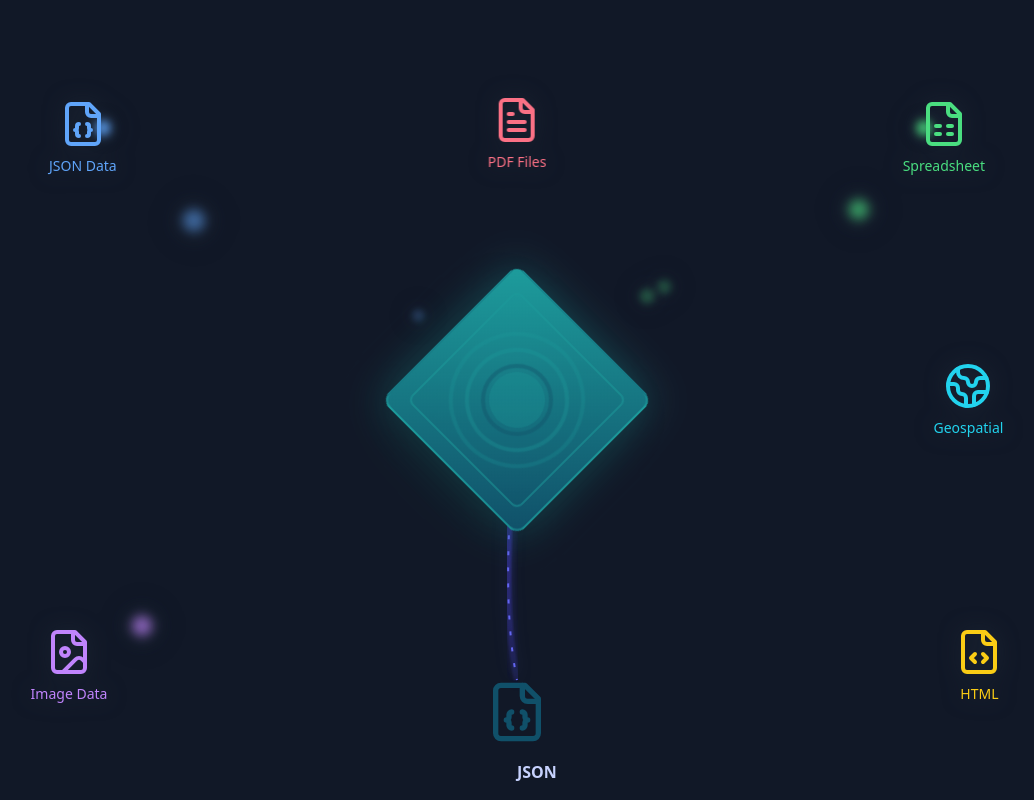
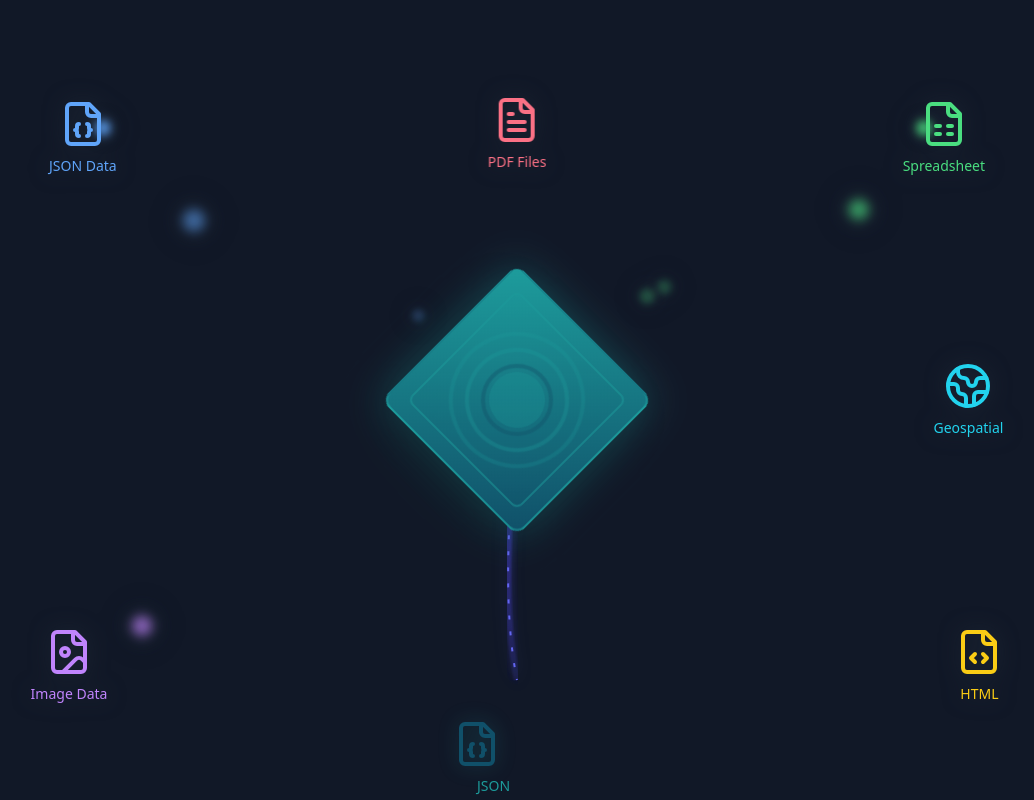
Before and after one commit to oalopez/stratum-iq-animation, a React (Vite) app: page / in a window 1280 px wide. Shown: the whole page, without its empty margins (123-1157 px from the left). Built offline with nearby package versions, Linux system fonts and the light colour scheme.

Commit message:
improvement in output icons concept

```diff
--- a/src/components/DataMachine.tsx
+++ b/src/components/DataMachine.tsx
@@ -1,7 +1,8 @@
-import { useEffect, useRef } from 'react';
+import { useEffect, useRef, useState } from 'react';
 import gsap from 'gsap';
 import { MotionPathPlugin } from 'gsap/MotionPathPlugin';
-import { FileJson, FileSpreadsheet, FileImage, FileCode, FileText, Table2, Globe2, Database } from 'lucide-react';
+import { FileJson, FileSpreadsheet, FileImage, FileCode, Globe2, FileText } from 'lucide-react';
+import { OUTPUT_FORMATS } from '../config/animation.config';
 
 // Register the plugin
 gsap.registerPlugin(MotionPathPlugin);
@@ -10,6 +11,7 @@ const DataMachine = () => {
   const containerRef = useRef<HTMLDivElement>(null);
   const machineRef = useRef<HTMLDivElement>(null);
   const timeline = useRef<gsap.core.Timeline>();
+  const [currentIndex, setCurrentIndex] = useState(0);
 
   // Animation configuration parameters
   const CONFIG = {
@@ -266,34 +268,11 @@ const DataMachine = () => {
 
   useEffect(() => {
     const outputs = ['CSV', 'JSON', 'API', 'Database'];
-    let currentIndex = 0;
-    let rafId: number;
+    const interval = setInterval(() => {
+      setCurrentIndex((prev) => (prev + 1) % outputs.length);
+    }, 3000); // Changed to 3000ms for slower transitions
 
-    const rotateOutputs = () => {
-      // Batch DOM operations
-      requestAnimationFrame(() => {
-        const icons = document.querySelectorAll('.output-icon');
-        const texts = document.querySelectorAll('.output-text');
-
-        icons.forEach((el, idx) => {
-          el.classList.toggle('active', idx === currentIndex);
-        });
-
-        texts.forEach((el, idx) => {
-          el.classList.toggle('active', idx === currentIndex);
-        });
-
-        currentIndex = (currentIndex + 1) % outputs.length;
-      });
-    };
-
-    rotateOutputs();
-    const interval = setInterval(rotateOutputs, 3000);
-
-    return () => {
-      clearInterval(interval);
-      if (rafId) cancelAnimationFrame(rafId);
-    };
+    return () => clearInterval(interval);
   }, []);
 
   const createOutputParticle = (sourceType: 'api' | 'geospatial' | 'pdf') => {
@@ -508,21 +487,33 @@ const DataMachine = () => {
       </div>
 
       {/* Multi-format Output */}
-      <div className="absolute bottom-10 left-1/2 -translate-x-1/2 flex flex-col items-center gap-4">
-        <div className="relative w-16 h-16">
-          <div className="output-particles-container"></div>
-          <div className="output-icon-container">
-            <Table2 className="w-16 h-16 text-indigo-400 absolute output-icon" />
-            <FileJson className="w-16 h-16 text-indigo-400 absolute output-icon" />
-            <FileCode className="w-16 h-16 text-indigo-400 absolute output-icon" />
-            <Database className="w-16 h-16 text-indigo-400 absolute output-icon" />
-          </div>
-        </div>
-        <div className="text-indigo-200 font-semibold output-text-container">
-          <span className="absolute output-text">CSV</span>
-          <span className="absolute output-text">JSON</span>
-          <span className="absolute output-text">API</span>
-          <span className="absolute output-text">Database</span>
+      <div className="absolute bottom-8 left-1/2 transform -translate-x-1/2 flex flex-col items-center gap-4">
+        <div className="relative flex gap-8">
+          {OUTPUT_FORMATS.map((format, index) => {
+            const Icon = format.icon;
+            return (
+              <div key={format.type} className="relative">
+                <div className="output-icon-container">
+                  {/* Glow container */}
+                  <div className="glow-container"></div>
+                  {/* Icon */}
+                  <Icon
+                    className={`output-icon w-12 h-12 ${index === currentIndex ? 'active' : ''}`}
+                    style={{
+                      transition: 'all 0.5s ease',
+                      transformOrigin: 'center'
+                    }}
+                  />
+                </div>
+                <span
+                  className={`output-text absolute top-full left-1/2 transform -translate-x-1/2 mt-2
+                             text-[#1D9C9C] text-sm font-medium ${index === currentIndex ? 'active' : ''}`}
+                >
+                  {format.label}
+                </span>
+              </div>
+            );
+          })}
         </div>
       </div>
     </div>
--- a/src/config/animation.config.ts
+++ b/src/config/animation.config.ts
@@ -1,3 +1,5 @@
+import { Table2, FileJson, FileCode, Database } from 'lucide-react';
+
 export const ANIMATION_CONFIG = {
   particles: {
     scale: {
@@ -41,8 +43,8 @@ export const DATA_SOURCES = [
 ];
 
 export const OUTPUT_FORMATS = [
-  { type: 'csv', icon: 'Table2', label: 'CSV' },
-  { type: 'json', icon: 'FileJson', label: 'JSON' },
-  { type: 'api', icon: 'FileCode', label: 'API' },
-  { type: 'database', icon: 'Database', label: 'Database' }
+  { type: 'csv', icon: Table2, label: 'CSV' },
+  { type: 'json', icon: FileJson, label: 'JSON' },
+  { type: 'api', icon: FileCode, label: 'API' },
+  { type: 'database', icon: Database, label: 'Database' }
 ];
--- a/src/index.css
+++ b/src/index.css
@@ -37,12 +37,26 @@
   color: #105069;
   opacity: 0;
   transform: scale(0.8);
-  transition: all 0.5s ease;
+  transition: all 0.8s ease;
+  filter: drop-shadow(0 0 8px rgba(16, 80, 105, 0.2));
 }
 
 .output-icon.active {
   opacity: 1;
   transform: scale(1);
+  animation: slowPulse 3s ease-in-out infinite;
+}
+
+@keyframes slowPulse {
+  0% {
+    filter: drop-shadow(0 0 8px rgba(29, 156, 156, 0.2));
+  }
+  50% {
+    filter: drop-shadow(0 0 15px rgba(29, 156, 156, 0.6));
+  }
+  100% {
+    filter: drop-shadow(0 0 8px rgba(29, 156, 156, 0.2));
+  }
 }
 
 .output-text {
@@ -138,3 +152,33 @@
   0% { stroke-dashoffset: 16; }
   100% { stroke-dashoffset: 0; }
 }
+
+/* Add a glow container */
+.glow-container {
+  position: absolute;
+  inset: -20px;
+  border-radius: 50%;
+  background: radial-gradient(circle, rgba(29, 156, 156, 0.2) 0%, rgba(29, 156, 156, 0) 70%);
+  opacity: 0;
+  transition: opacity 0.5s ease;
+}
+
+.active .glow-container {
+  opacity: 1;
+  animation: glowPulse 2s infinite;
+}
+
+@keyframes glowPulse {
+  0% {
+    transform: scale(1);
+    opacity: 0.5;
+  }
+  50% {
+    transform: scale(1.2);
+    opacity: 0.8;
+  }
+  100% {
+    transform: scale(1);
+    opacity: 0.5;
+  }
+}
```
